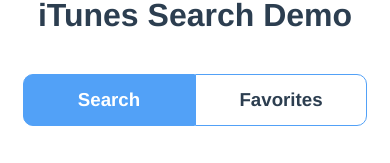
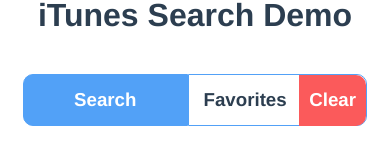
Before and after one commit to Hamlet-Tamaz/iTunesSearchDemo, a Vue app: page / in a window 390 px wide. Shown: the part 291-454 px from the top of the page. Built offline with nearby package versions, Linux system fonts and the light colour scheme.

Commit message:
added feature to clearFavorites

```diff
--- a/src/components/searchDemo.vue
+++ b/src/components/searchDemo.vue
@@ -4,8 +4,11 @@
 
     <!-- TAB NAV -->
     <div id='tab-nav'>
-      <h3 class='tab' :class="{activeTab: searchTab}"    @click="tab('search')">Search</h3>
-      <h3 class='tab' :class="{activeTab: favoritesTab}" @click="tab('favorites')">Favorites</h3>
+      <h3 id='tab-search' class='tab' :class="{activeTab: searchTab}"    @click="tab('search')">Search</h3>
+      <h3 id='tab-favorites' class='tab' :class="{activeTab: favoritesTab}" @click="tab('favorites')">
+        <span>Favorites</span>
+        <span id='clear-favorites' @click='clearFavorites'>Clear</span>
+      </h3>
     </div>
 
     <!-- SEARCH SCREEN -->
@@ -156,11 +159,6 @@
                       <td>{{item.id}}</td>
                     </tr>
                   </table>
-                  <!-- <div v-if='item.artistName'>        Artist: {{item.artistName}} </div>
-                  <div v-if='item.trackName'>         Track:  {{item.trackName}} </div>
-                  <div v-if='item.collectionName'>    Album:  {{item.collectionName}} </div>
-                  <div v-if='item.primaryGenreName'>  Genre:  {{item.primaryGenreName}} </div>
-                  <div v-if='item.id'>                ID:     {{item.id}} </div> -->
                 </div>
 
               </li>
@@ -207,7 +205,7 @@
     }
   },
   created() {
-    /* this.$http.get('http://localhost:8081/search:bla', (resp) => {
+    /* this.$http.get('http://localhost:8081/search:test', (resp) => {
       let data = '';
 
       // A chunk of data has been recieved.
@@ -249,6 +247,10 @@
     isFavorite(id) {
       return this.favorites[id];
     },
+    clearFavorites() {
+      this.$set(this, 'favorites', {});
+      localStorage.setItem('demoSearchFavorites', JSON.stringify({}));
+    },
     toggleFavorite(item, opt) {
       if (this.favorites[item.id]) {
         let conf = true;
@@ -272,9 +274,6 @@
         elem.style.display = 'none';
         event.target.classList.remove('flip');
       }
-
-
-
     },
     capFL: function (str) { return str.charAt(0).toUpperCase() + str.slice(1); },
     cleanKind: function (str) {
@@ -310,19 +309,39 @@
   justify-content: center;
   align-items: center;
   border: .5px solid #52A1F7;
+  position: relative;
 }
 
-.tab:nth-child(1) {
+#tab-search {
   border-radius: 10px 0 0 10px;
 }
 
-.tab:nth-child(2) {
+#tab-favorites {
   border-radius: 0 10px 10px 0;
 }
 
 .activeTab {
   background-color: #52A1F7;
   color: white;
+}
+
+#clear-favorites {
+  color: white;
+  position: absolute;
+  right: 0;
+  background-color: #FB5A5B;
+  border-radius: 0 10px 10px 0;
+  height: 102%;
+  align-items: center;
+  display: flex;
+  padding: 0 10px;
+}
+
+@media (max-width: 500px) {
+  #tab-favorites {
+    justify-content: left;
+    padding-left: 15px;
+  }
 }
 
 #search-content, #favorites-content {
```
